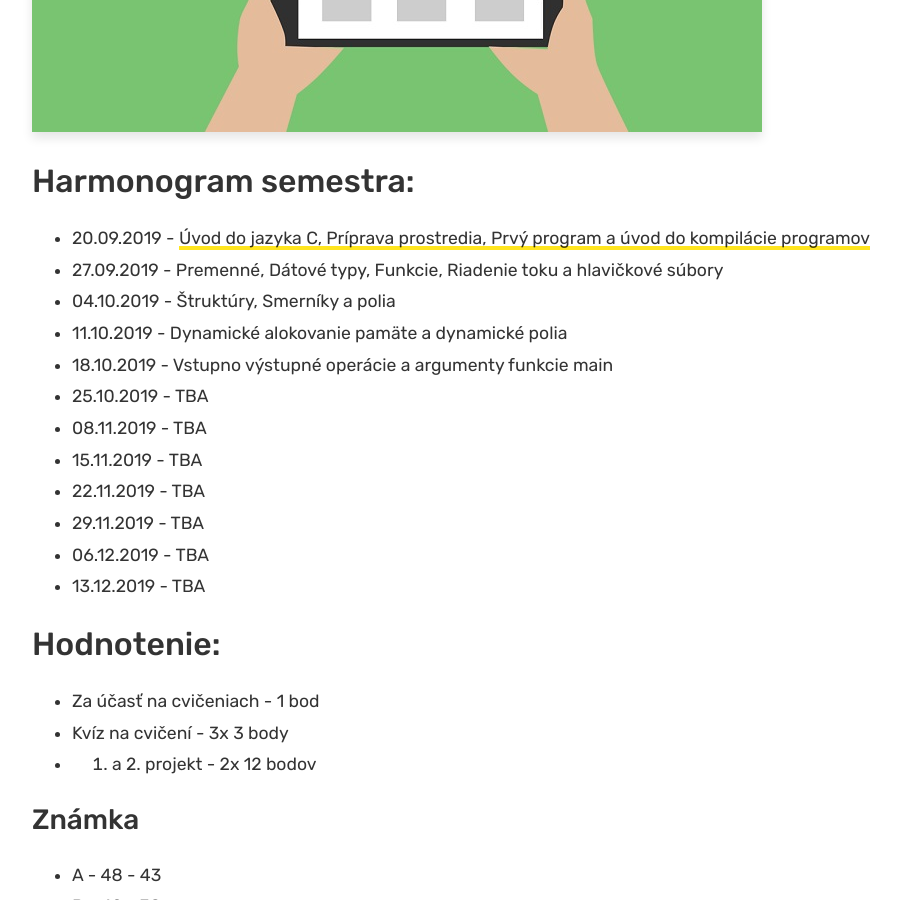
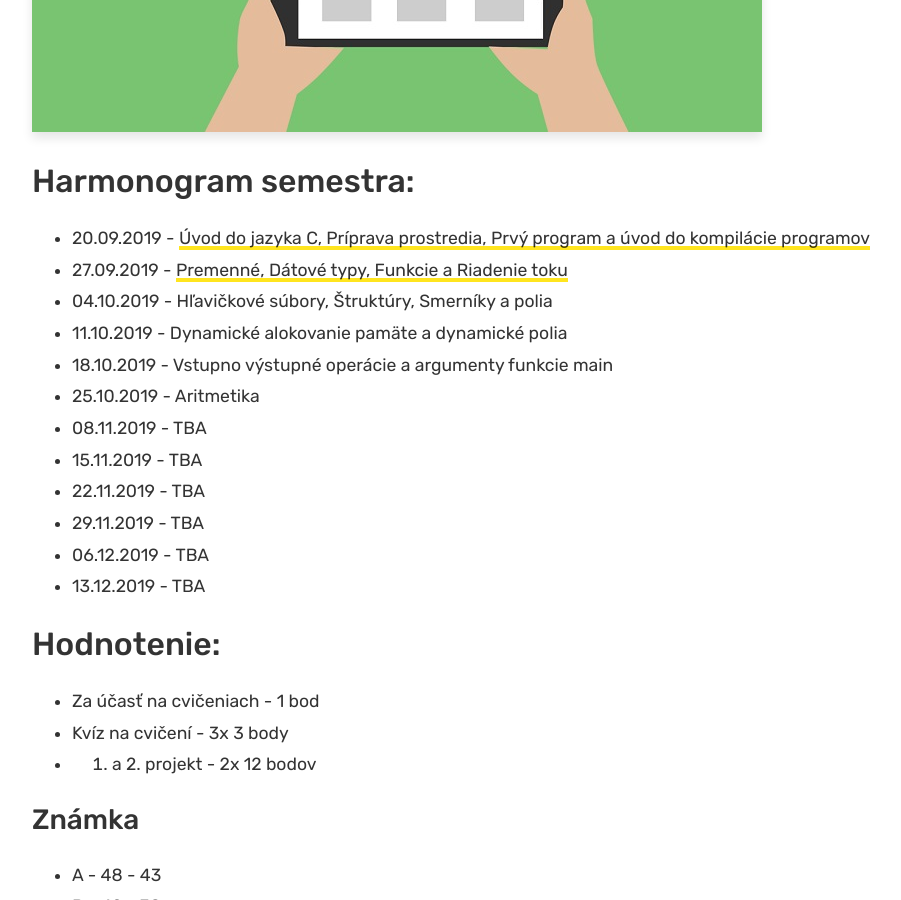
Before and after one commit to ppatrik/ppatrik.github.io, a Jekyll site: the page built from _posts/2019-09-20-JAC-0.md, in a window 1280 px wide and 900 px high, scrolled down 513 px. Shown: the whole window, without its empty margins (53-954 px from the left). Built offline with Jekyll 4.4.1, drawn with Linux system fonts in a browser that asks for light colours; comment, search, counter and statistics services are not loaded.

Commit message:
Update 2019-09-20-JAC-0.md

```diff
--- a/_posts/2019-09-20-JAC-0.md
+++ b/_posts/2019-09-20-JAC-0.md
@@ -9,11 +9,11 @@ author: ppatrik
 
 ## Harmonogram semestra:
 * 20.09.2019 - [Úvod do jazyka C, Príprava prostredia, Prvý program a úvod do kompilácie programov]({{site.base_url}}/vyuka/jac/2019/09/20/JAC-Cvicenie01.html)
-* 27.09.2019 - Premenné, Dátové typy, Funkcie, Riadenie toku a hlavičkové súbory
-* 04.10.2019 - Štruktúry, Smerníky a polia
+* 27.09.2019 - [Premenné, Dátové typy, Funkcie a Riadenie toku]({{site.base_url}}/vyuka/jac/2019/09/27/JAC-Cvicenie02.html)
+* 04.10.2019 - Hľavičkové súbory, Štruktúry, Smerníky a polia
 * 11.10.2019 - Dynamické alokovanie pamäte a dynamické polia
 * 18.10.2019 - Vstupno výstupné operácie a argumenty funkcie main
-* 25.10.2019 - TBA
+* 25.10.2019 - Aritmetika
 * 08.11.2019 - TBA
 * 15.11.2019 - TBA
 * 22.11.2019 - TBA
```
